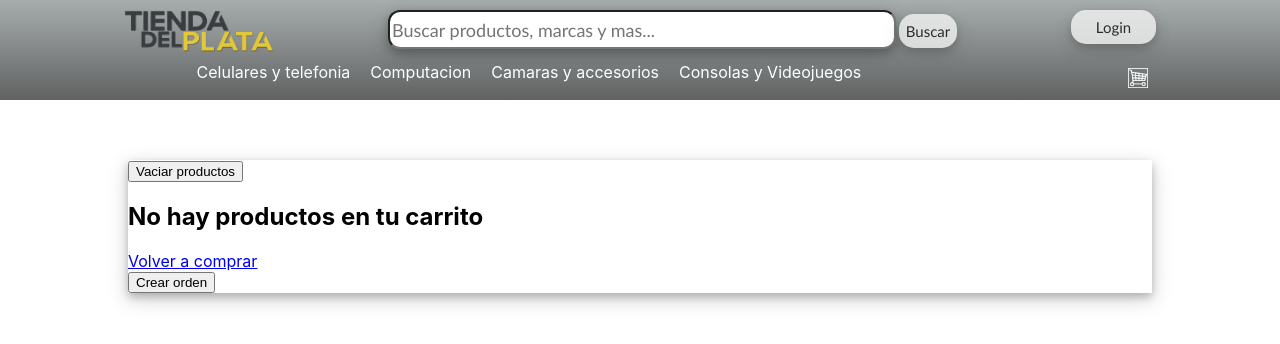
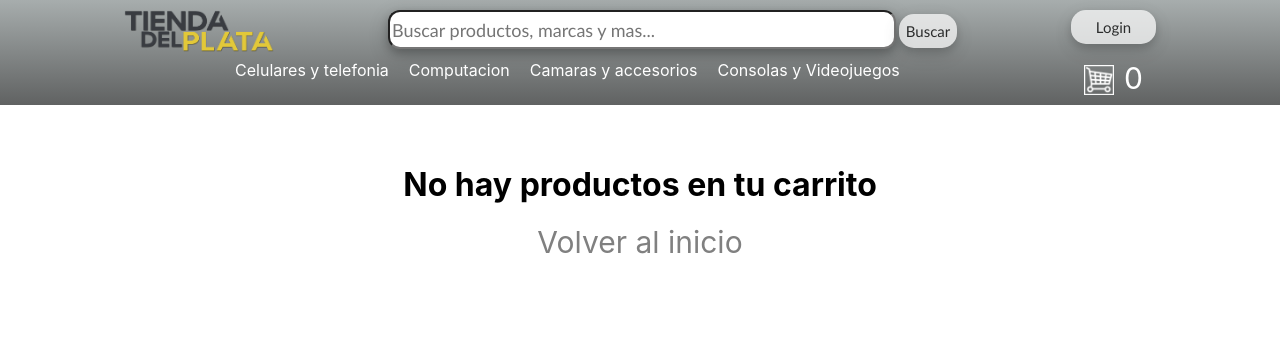
Before and after one commit to oli-ascheri/Tienda-del-Plata, a React (Create React App) app: page /cart in a window 1280 px wide. Shown: the top 344 px of the page. Built offline with nearby package versions, Linux system fonts and the light colour scheme.

Commit message:
Entrega final

```diff
--- a/src/components/CartWidget/CartWidget.css
+++ b/src/components/CartWidget/CartWidget.css
@@ -1,4 +1,19 @@
-.cart-widget {
+.cart {
     height: 30px;
     width: 30px;
+
+    display: flex;
 }
+
+.img {
+    width: 30px;
+}
+
+.count {
+    padding: 0px;
+    margin: 0px 0px 0px 20px;
+    color: white;
+    font-size: 30px;
+    cursor: pointer;
+    text-decoration: none;
+}
--- a/src/components/CartWidget/CartWidget.js
+++ b/src/components/CartWidget/CartWidget.js
@@ -1,15 +1,18 @@
 import cart from './cart-logo.png';
 import './CartWidget.css'
 import { Link } from 'react-router-dom';
+import { CartContext } from "../../context/cartContext"
+import { useContext } from "react"
 
 
 const CartWidget = (props) => {
 
+    const { totalItems } = useContext(CartContext)
 
     return(
-        <div>
-            <Link to={"/cart"} ><img src={cart} className='cart-widget'></img></Link>
-
+        <div className='cart'>
+            <Link to={"/cart"} className='cart-widget'><img src={cart} className='img'></img></Link>
+            <Link to={"/cart"} className='count'><span >{totalItems}</span></Link>
         </div>
     )
 }
--- a/src/components/Item/Item.js
+++ b/src/components/Item/Item.js
@@ -17,7 +17,7 @@ const Item = ({name, price, image, comentary, discount}) => {
      <div className="product-image">
          <span className="discount-tag">{discount} % off</span>
          <img src={rutaInicial + image} className="product-thumb" alt= {name} />
-         <button className="card-btn">Comprar este articulo</button>
+         <button className="card-btn">¡Ver detalles de este producto!</button>
      </div>
      <div className="product-info">
      <h2 className="product-brand">{name} </h2>
--- a/src/components/Nav Bar/NavBar.css
+++ b/src/components/Nav Bar/NavBar.css
@@ -63,11 +63,9 @@ opacity: 1;
 /* INFERIOR */
 .Nav-bar-inf {
 display: flex;
-justify-content: space-around;
+justify-content: space-evenly;
 
-padding: 5px;
-height: 30px;
-align-items: center;
+height: 45px;
 }
 
 .Nav-bar-categories {
--- a/src/components/pages/Cart/Cart.css
+++ b/src/components/pages/Cart/Cart.css
@@ -10,7 +10,6 @@
     margin: 60px auto ;
     width: 80%;
     height: 90%;
-    box-shadow: 0 4px 8px 0 rgba(0, 0, 0, 0.2), 0 6px 20px 0 rgba(0, 0, 0, 0.19);
 
     animation-name: fade-down;
     animation-iteration-count: 1;
@@ -20,11 +19,93 @@
 
 .cart-article {
     display: flex;
+    box-shadow: 0 4px 8px 0 rgba(0, 0, 0, 0.2), 0 6px 20px 0 rgba(0, 0, 0, 0.19);
+}
 
-    box-shadow: 0 4px 8px 0 rgba(0, 0, 0, 0.2), 0 6px 20px 0 rgba(0, 0, 0, 0.19);
+.detail {
+    display: flex;
+    flex-direction: column;
+}
+
+.detail p {
+    margin: 0px;
+    padding: 0px;
 }
 
 .img-article {
     width: 100px;
-;
+    margin: 20px;
 }
+
+.back-button {
+    display: flex;
+    justify-content: center;
+    text-decoration: none;
+    font-size: 30px;
+    color: gray;
+}
+
+.info {
+    display: flex;
+}
+
+.info button {
+    align-self: center;
+    text-decoration: none;
+    font-size: 15px;
+    color: rgb(255, 255, 255);
+    background-color: rgb(211, 108, 76);
+    height: 20px;
+    margin-left: 10px;
+    border-radius: 15px;
+    cursor: pointer;
+}
+
+.cart-title {
+    margin: 20px;
+    display: flex;
+    justify-content: center;
+}
+
+.buy-button {
+    background-color: rgb(223, 194, 47);
+    border: none;
+    color: white;
+    padding: 10px 10px;
+    text-align: center;
+    text-decoration: none;
+    display: inline-block;
+    font-size: 18px;
+    margin: 4px 4px;
+    cursor: pointer;
+    transition-duration: 0.4s;
+    height: 50px;
+    width: 250px;
+}
+
+.buy-button2 {
+    background-color: rgb(223, 79, 47);
+    border: none;
+    color: white;
+    padding: 10px 10px;
+    text-align: center;
+    text-decoration: none;
+    display: inline-block;
+    font-size: 18px;
+    margin: 4px 4px;
+    cursor: pointer;
+    transition-duration: 0.4s;
+    height: 50px;
+    width: 250px;
+    margin-right: 620px;
+}
+
+.buy-buttons {
+    display: flex;
+    justify-content: flex-end;
+    margin: 10px;
+}
+
+.buy-button:hover {
+    box-shadow: 0 12px 16px 0 rgba(0,0,0,0.24),0 17px 50px 0 rgba(0,0,0,0.19);
+}
--- a/src/components/pages/Cart/Cart.js
+++ b/src/components/pages/Cart/Cart.js
@@ -48,32 +48,36 @@ const Cart = () => {
 
   return (
     <div className='buy-cart' >
-        <button onClick={() => clear()}>Vaciar productos</button>
         {cart.length === 0 ? (
           <>
-            <h2>No hay productos en tu carrito</h2>
-            <Link to={'/'} >Volver a comprar</Link>
+            <h1 className='cart-title'>No hay productos en tu carrito</h1>
+            <Link to={'/'} className='back-button'>Volver al inicio</Link>
           </>
         ) : (
           <>
           {cart.map((item) => (
-          <div key={item.id} className='cart-article' >
+            <div key={item.id} className='cart-article' >
 
             <img  className='img-article' src={rutaInicial + item.image} alt={item.name} />
-            <h3>{item.name}</h3>
-            <p>Precio actual: USD {item.price}</p>
-            <p>Descuento: {item.discount}%</p>
-            <p>Cantidad: {item.quantity}</p>
-            <p>Total: USD {totaldiscount(item.price, item.discount, item.quantity)}</p>
+            <div className="detail">
+              <div className="info">
+                <h2>{item.name}</h2>
+                <button onClick={() => removeItem(item.id)}>Eliminar producto</button>
+              </div>
+              <p>Precio actual: USD {item.price}</p>
+              <p>Descuento: {item.discount}%</p>
+              <p>Cantidad: {item.quantity}</p>
+              <h4>Total: USD {totaldiscount(item.price, item.discount, item.quantity)}</h4>
 
-            <button onClick={() => removeItem(item.id)}>Eliminar producto</button>
+            </div>
           </div>
         ))}
+        <div className="buy-buttons">
+          <button className="buy-button2" onClick={() => clear()}>Vaciar productos</button>
+          <button className="buy-button" onClick={createOrder}>Crear orden</button>
+        </div>
           </>
         )}
-        <div>
-          <button onClick={createOrder}>Crear orden</button>
-        </div>
     </div>
   )
 }
--- a/src/components/pages/ItemListContainer/ItemListContainer.js
+++ b/src/components/pages/ItemListContainer/ItemListContainer.js
@@ -11,37 +11,21 @@ const ItemListContainer = () => {
 
     const getProducts = () => {
     const db = getFirestore()
-    const querySnapshot = collection(db, 'items')
+    const queryBase = collection(db, 'items')
+    const querySnapshot = category
+        ? query(queryBase, where('categoryId', '==', category))
+        : queryBase;
 
-    // const queryFilter = query(querySnapshot, where('categoryId', '==', category))
-
-        if (category) {
-
-            const queryFilter = query(
-                querySnapshot,
-                where('categoryId', '==', category)
-                )
-
-        getDocs(queryFilter)
+        getDocs(querySnapshot)
             .then((response) => {
-                console.log(response)
                 const data = response.docs.map((product) => {
                     return { id: product.id, ...product.data()}
             })
             setProductList(data);
-        })
-    } else {
-        getDocs(querySnapshot)
-            .then((response) => {
-            console.log(response)
-            const data = response.docs.map((product) => {
-                return { id: product.id, ...product.data()}
-            })
-        setProductList(data);
-        })
+        });
     }
 
-}
+
     useEffect(() => {
         getProducts()
         }, [category])
@@ -53,16 +37,5 @@ const ItemListContainer = () => {
     )
 
 }
-    // useEffect(() => {
-
-      //     if(category){
-      //         const prodfilter = data.filter(p => p.category === category)
-      //         setProductList(prodfilter)
-      //     } else {
-      //         getProducts.then((response) => {
-      //             setProductList(response);
-      //             });
-      //     }
-      // }, [category])
 
 export default ItemListContainer
--- a/src/context/CartProvider.js
+++ b/src/context/CartProvider.js
@@ -9,9 +9,6 @@ export const CartProvider = ({ children }) => {
 
     const addToCart = (item, quantity) => {
 
-        setTotalItems(totalItems + quantity);
-
-
         if (isInCart(item.id)) {
             swal({
                 title: "¡No se puede cargar este articulo!",
@@ -20,6 +17,7 @@ export const CartProvider = ({ children }) => {
               });
         } else {
             setCart ([...cart, { ...item, quantity }])
+            setTotalItems(cart.length + 1);
             swal({
                 title: "Articulo agregado",
                 text: "¡Tu articulo se ingreso al carrito correctamente!",
@@ -29,7 +27,6 @@ export const CartProvider = ({ children }) => {
               });
         }
         console.log('cart', [...cart, { ...item, quantity}]);
-
     }
 
     const isInCart = (id) => {
@@ -38,21 +35,18 @@ export const CartProvider = ({ children }) => {
 
     const clear = () => {
         setCart([])
+        setTotalItems(0)
     }
 
+
     const removeItem = (productId) => {
-        let nuevoArreglo = []
-        cart.forEach((product) => {
-            if (product.id !== productId) {
-                nuevoArreglo.push(product)
-            }
-        })
-        setCart(nuevoArreglo)
+        setCart(cart.filter((product) => product.id !== productId))
+        setTotalItems(cart.length - 1);
     }
 
 
     return (
-        <CartContext.Provider value={{ cart, addToCart, removeItem, clear }} >
+        <CartContext.Provider value={{ cart, addToCart, removeItem, clear, totalItems }} >
             {children}
         </CartContext.Provider>
     )
```
Also changed, not shown: src/components/mockData/mockData.js (+4 -4 lines), src/components/pages/ItemDetailContainer/ItemDetailContainer.js (+0 -14 lines).
